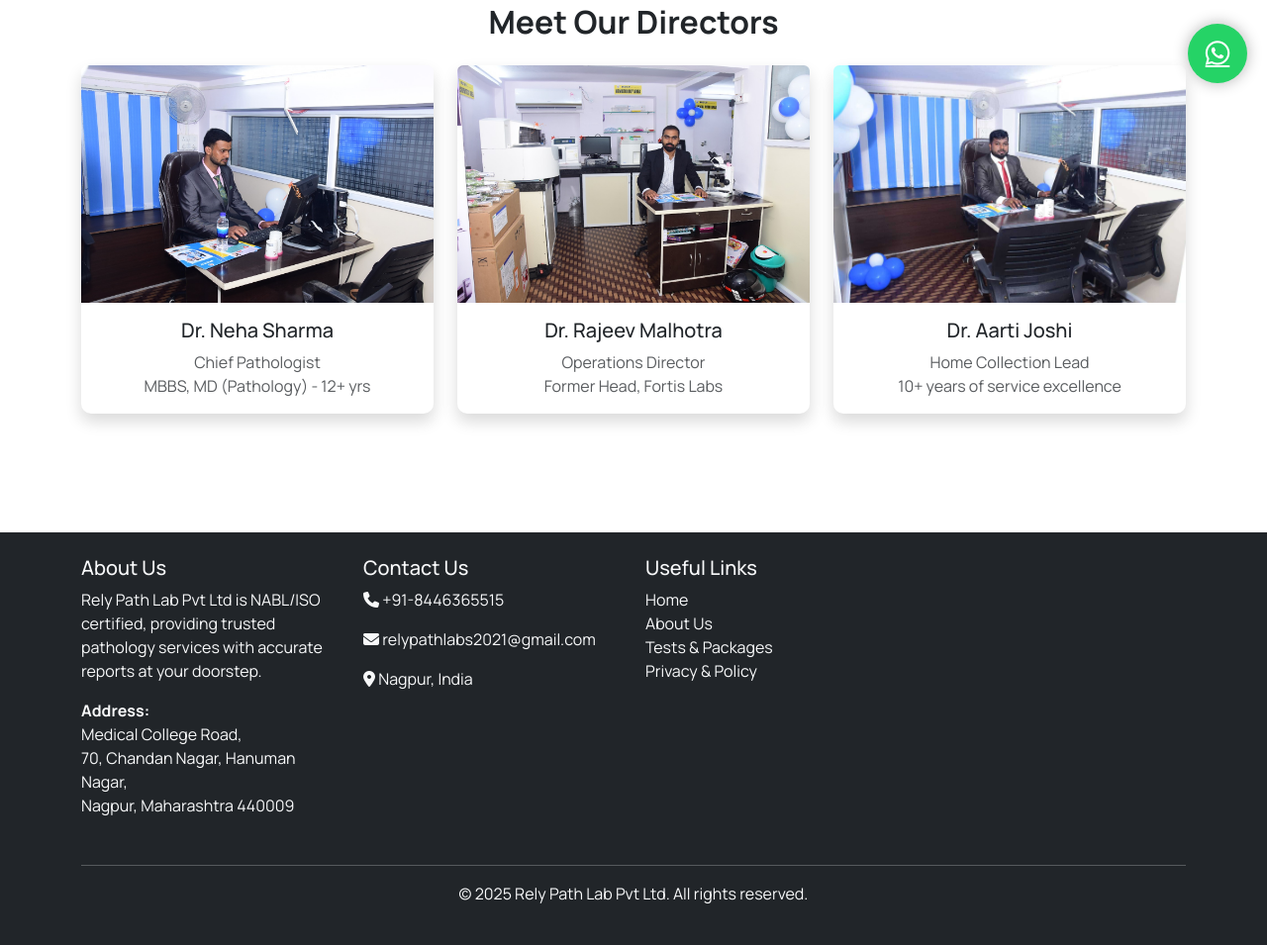
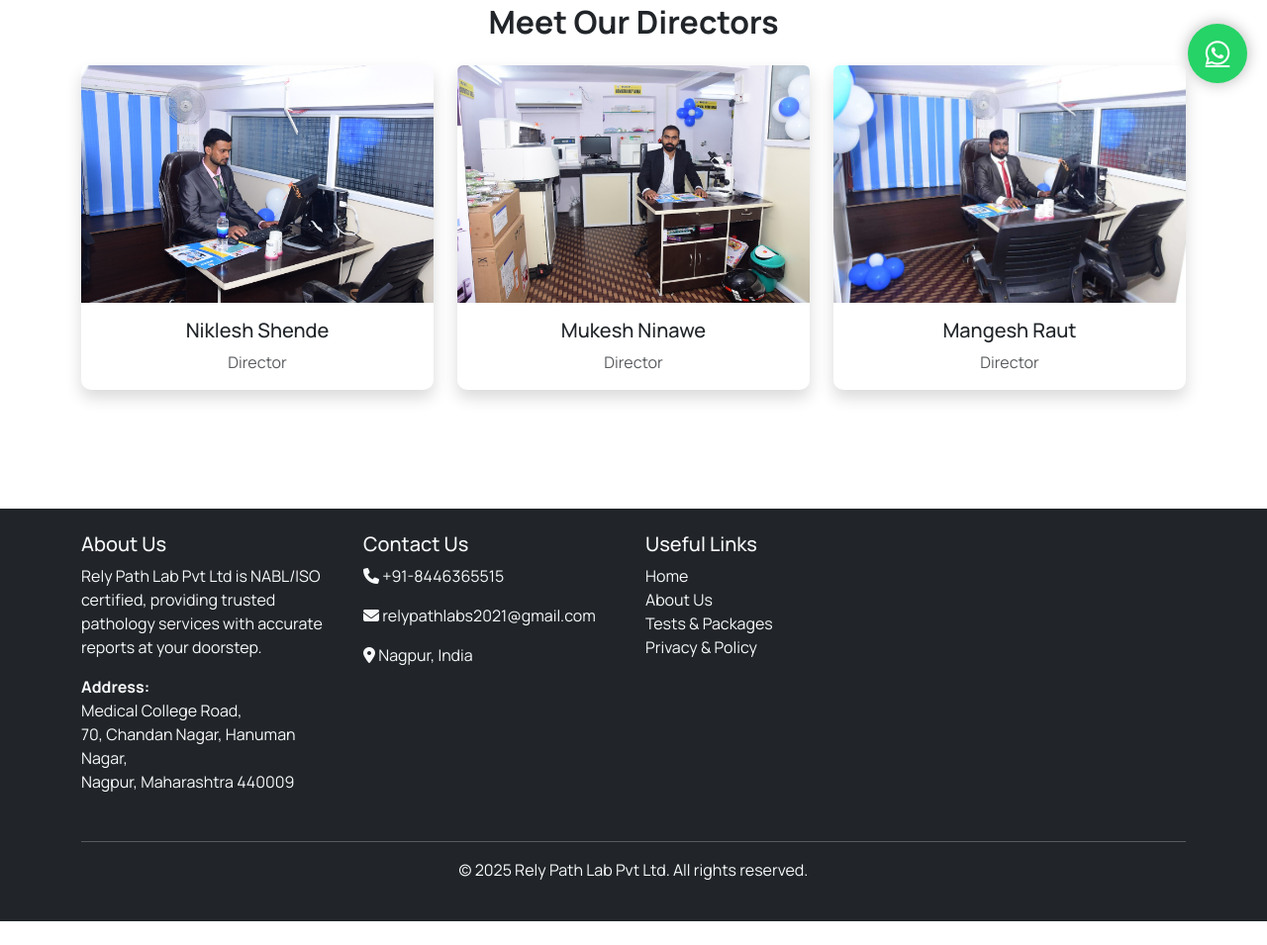
Before and after one commit to OmNasre/Rely, a plain HTML site: page aboutus.html in a window 1280 px wide. Shown: the part 688-1643 px from the top of the page at 99% size. After the commit the page ends 1619 px from the top, so only its background shows below. Drawn offline with nearby package versions, Linux system fonts and the light colour scheme.

Commit message:
added favicon

```diff
--- a/aboutus.html
+++ b/aboutus.html
@@ -10,6 +10,8 @@
   <link rel="stylesheet" href="https://cdn.jsdelivr.net/npm/bootstrap@5.3.0/dist/css/bootstrap.min.css">
   <link rel="stylesheet" href="https://cdnjs.cloudflare.com/ajax/libs/font-awesome/6.4.0/css/all.min.css">
   <link href="https://fonts.googleapis.com/css2?family=Manrope:wght@200..800&display=swap" rel="stylesheet">
+  <link rel="icon" type="image/jpeg" href="assets/images/logo.jpg">
+
 
 
 
@@ -112,8 +114,9 @@
           <div class="card border-0 shadow director-card">
             <img src="assets/images/nikhilesh.jpeg" class="card-img-top rounded-top" alt="Dr. Neha Sharma">
             <div class="card-body">
-              <h5 class="card-title">Dr. Neha Sharma</h5>
-              <p class="card-text text-muted">Chief Pathologist <br> MBBS, MD (Pathology) - 12+ yrs</p>
+              <h5 class="card-title">Niklesh Shende
+</h5>
+              <p class="card-text text-muted">Director</p>
             </div>
           </div>
         </div>
@@ -121,8 +124,9 @@
           <div class="card border-0 shadow director-card">
             <img src="assets/images/Mukesh.jpeg" class="card-img-top rounded-top" alt="Dr. Rajeev Malhotra">
             <div class="card-body">
-              <h5 class="card-title">Dr. Rajeev Malhotra</h5>
-              <p class="card-text text-muted">Operations Director <br> Former Head, Fortis Labs</p>
+              <h5 class="card-title">Mukesh Ninawe
+</h5>
+              <p class="card-text text-muted">Director</p>
             </div>
           </div>
         </div>
@@ -130,8 +134,9 @@
           <div class="card border-0 shadow director-card">
             <img src="assets/images/mangeshPhoto.jpg" class="card-img-top rounded-top" alt="Dr. Aarti Joshi">
             <div class="card-body">
-              <h5 class="card-title">Dr. Aarti Joshi</h5>
-              <p class="card-text text-muted">Home Collection Lead <br> 10+ years of service excellence</p>
+              <h5 class="card-title">Mangesh Raut
+</h5>
+              <p class="card-text text-muted">Director</p>
             </div>
           </div>
         </div>
```
Also changed, not shown: index.html (+2 -0 lines), privacy-policy.html (+2 -0 lines), technology.html (+2 -0 lines), tests.html (+2 -0 lines).
